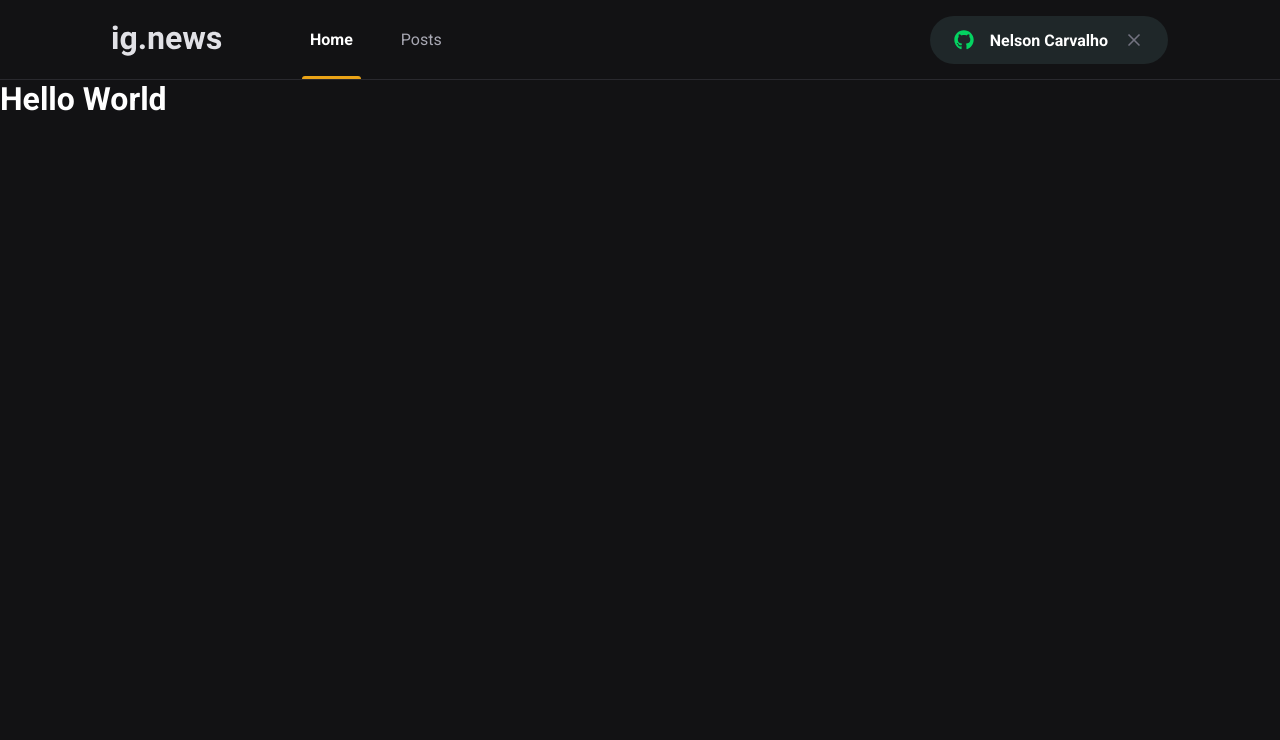
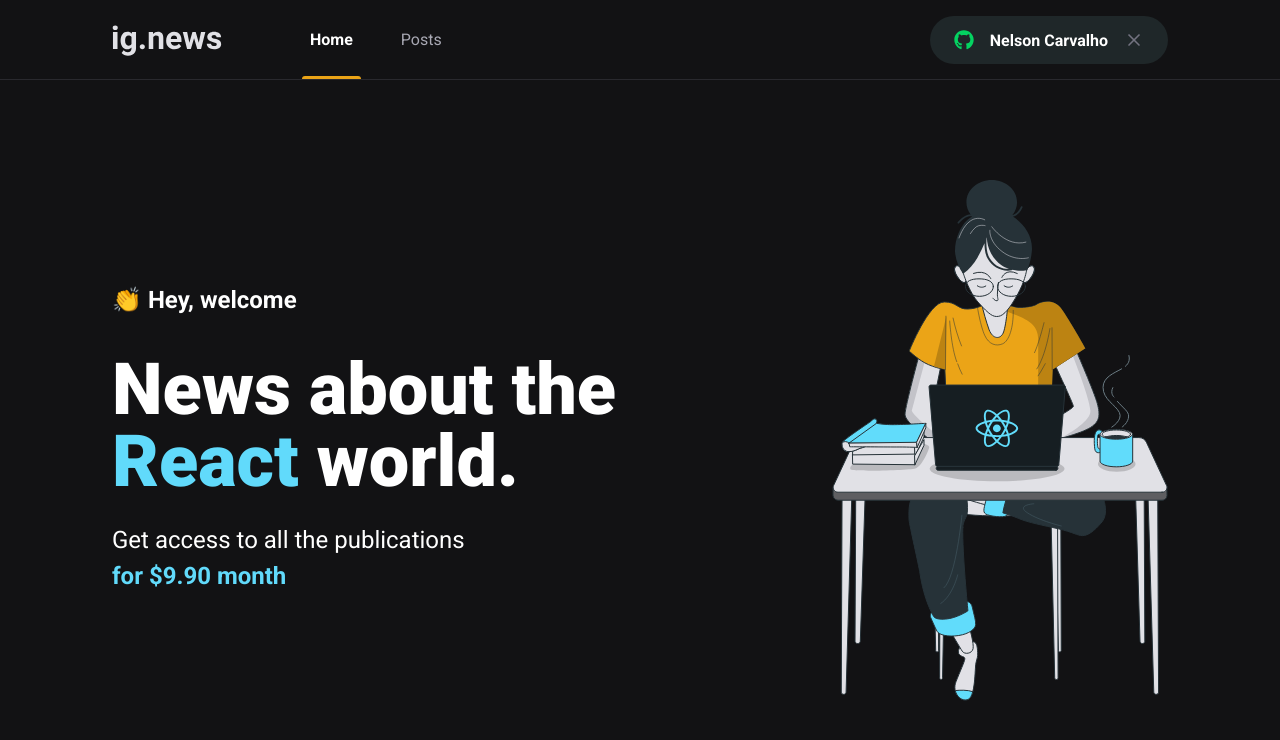
Before and after one commit to nelson-oak/irjs-ig-news, a Next.js app: page / in a window 1280 px wide. Shown: the top 740 px of the page. Built offline with nearby package versions, Linux system fonts and the light colour scheme.

Commit message:
Aula 'Página Home' (C3-M1-SM2)

```diff
--- a/src/pages/components/Header/index.tsx
+++ b/src/pages/components/Header/index.tsx
@@ -5,7 +5,7 @@
   return (
     <header className={styles.headerContainer}>
       <div className={styles.headerContent}>
-        <img src="/images/logo.svg" alt="" />
+        <img src="/images/logo.svg" alt="logo" />
         <nav>
           <a className={styles.active}>Home</a>
           <a>Posts</a>
--- /dev/null
+++ b/src/pages/home.module.scss
@@ -0,0 +1,41 @@
+.contentContainer {
+  max-width: 1120px;
+  margin: 0 auto;
+  padding: 0 2rem;
+  height: calc(100vh - 5rem);
+
+  display: flex;
+  align-items: center;
+  justify-content: space-between;
+}
+
+.hero {
+  max-width: 600px;
+
+  > span {
+    font-size: 1.5rem;
+    font-weight: bold;
+  }
+
+  h1 {
+    font-size: 4.5rem;
+    line-height: 4.5rem;
+    font-weight: 900;
+    margin-top: 2.5rem;
+
+    span {
+      color: var(--cyan-500);
+    }
+  }
+
+  p {
+    font-size: 1.5rem;
+    line-height: 2.25rem;
+    margin-top: 1.5rem;
+
+    span {
+      color: var(--cyan-500);
+      font-weight: bold;
+    }
+  }
+}
--- a/src/pages/index.tsx
+++ b/src/pages/index.tsx
@@ -1,14 +1,25 @@
 import Head from 'next/head'
+
+import styles from './home.module.scss'
 
 export default function Home() {
   return (
     <>
       <Head>
-        <title>Início | IG News</title>
+        <title>Home | ig.news</title>
       </Head>
-      <h1>
-        Hello <span>World</span>
-      </h1>
+      <main className={styles.contentContainer}>
+        <section className={styles.hero}>
+          <span>👏️ Hey, welcome</span>
+          <h1>News about the <span>React</span> world.</h1>
+          <p>
+            Get access to all the publications <br />
+            <span>for $9.90 month</span>
+          </p>
+        </section>
+
+        <img src="/images/avatar.svg" alt="Girl coding"/>
+      </main>
     </>
   )
 }
```
